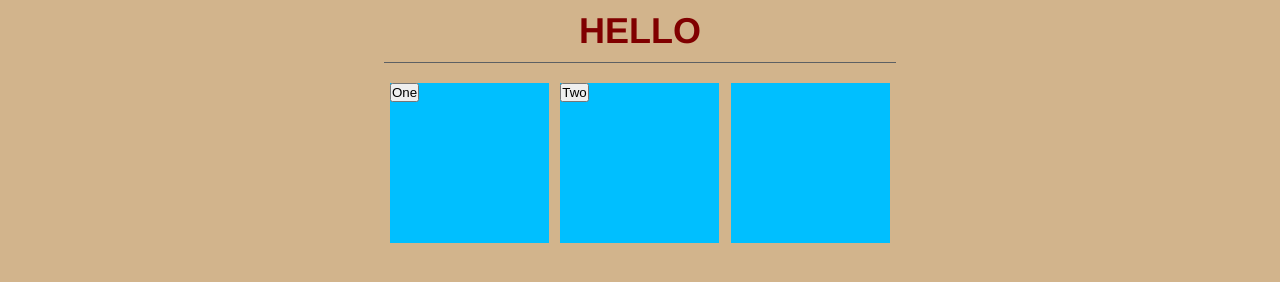
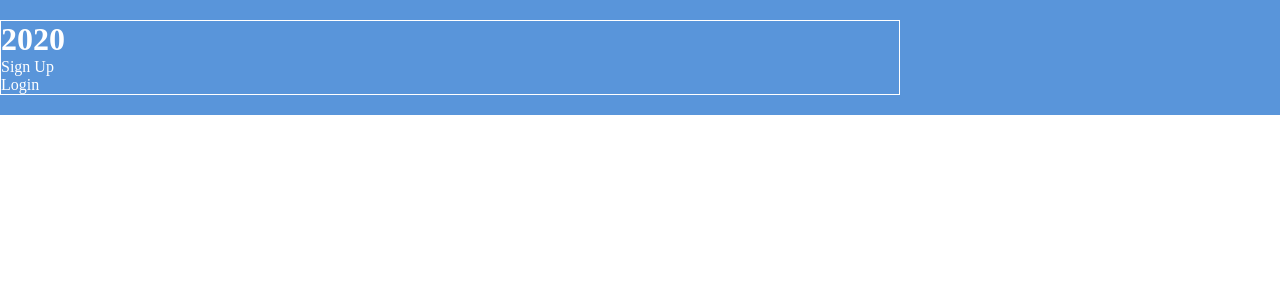
Before and after one commit to ifaidros/ifaidros.github.io, a plain HTML site: page index.html in a window 1280 px wide. Drawn offline with Linux system fonts and the light colour scheme.

Commit message:
1st version

```diff
--- a/index.html
+++ b/index.html
@@ -8,22 +8,14 @@
         <title>Hello!!!</title>
     </head>
     <body>
-        <div class="container">
-            <div class="main">
-                <h1>HELLO</h1>
-                <div class='column'>
-                   <button id="btnOne">One</button>
-                </div>
-                <div class='column'>
-                    <button id="btnTwo">Two</button>
-                </div>
 
-                <div class='column'></div>
-
+        <div class='menu-container'>
+            <div class='menu'>
+              <div class='date'><h1>HELLO</h1></div>
+              <div class='signup'>Sign Up</div>
+              <div class='login'>Login</div>
             </div>
-        </div>
-
-
+          </div>
 
         <script src="script.js"></script>
     </body>
--- a/script.js
+++ b/script.js
@@ -1,5 +1,7 @@
 //console.log('script file loaded')
 
+const h1Title = document.querySelector('h1')
+h1Title.textContent = new Date().getFullYear()
 
 const btnOne = document.querySelector('#btnOne')
 const btnTwo = document.querySelector('#btnTwo')
--- a/styles.css
+++ b/styles.css
@@ -2,36 +2,15 @@
     margin: 0;
     padding: 0;
     box-sizing: border-box;
-}
+  }
 
-body {
-    font-family: "Helvetica", "Arial", sans-serif;
-    color: maroon;
-    background-color: tan;
-}
+  .menu-container {
+    color: #fff;
+    background-color: #5995DA;  /* Blue */
+    padding: 20px 0;
+  }
 
-.container {
-    width: 80%;
-    margin: 0 auto;
-    overflow:hidden;
-}
-
-.main {
-    width: 50%;
-    margin: 0 auto;
-}
-
-h1 {
-    font-size: 36px;
-    padding: 10px;
-    border-bottom: 1px solid #5D6063;
-    text-align: center;
-}
-
-.column {
-    float: left;
-    width: 31%;
-    margin: 20px 1.15%;
-    height: 160px;
-    background-color: deepskyblue;
-}
+  .menu {
+    border: 1px solid #fff;  /* For debugging */
+    width: 900px;
+  }
```
